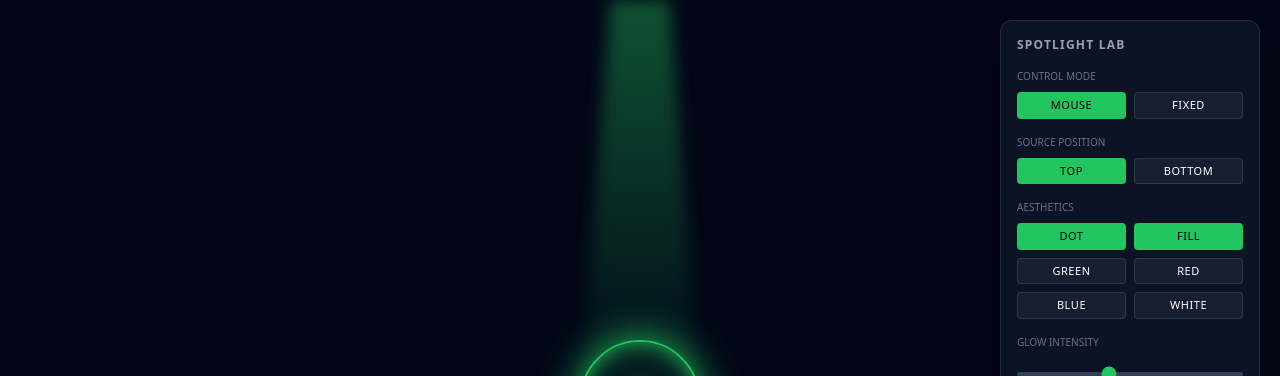
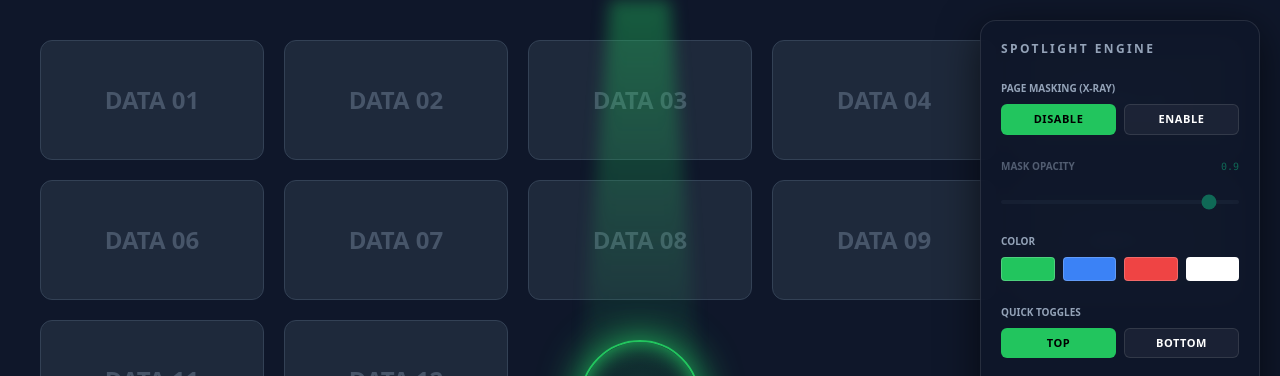
Before and after one commit to hi2rashid/spotlight-js-library, a plain HTML site: page index.html in a window 1280 px wide. Shown: the top 376 px of the page. Drawn offline with nearby package versions, Linux system fonts and the light colour scheme.

Commit message:
Refactor index.html for Spotlight Engine demo
Updated the HTML structure and styles for the Spotlight Engine demo, including changes to the title, body background color, and UI panel design.

```diff
--- a/index.html
+++ b/index.html
@@ -3,190 +3,195 @@
 <head>
     <meta charset="UTF-8">
     <meta name="viewport" content="width=device-width, initial-scale=1.0">
-    <title>Spotlight Lab - Clean Implementation</title>
+    <title>Spotlight Engine - Masking Edition Demo</title>
     <script src="https://cdn.tailwindcss.com"></script>
-    <!--
-        Updated library URL to use jsDelivr.
-        GitHub's raw.githubusercontent.com serves files as 'text/plain',
-        which browsers block from executing for security reasons.
-    -->
-    <script src="https://cdn.jsdelivr.net/gh/hi2rashid/spotlight-js-library@main/spotlight-js-full.js"></script>
+        <script src="https://cdn.jsdelivr.net/gh/hi2rashid/spotlight-js-library@main/spotlight-js-full.js"></script>
+
     <style>
         body {
-            background-color: #020617;
+            background-color: #0f172a;
             margin: 0;
             overflow: hidden;
             height: 100vh;
+            font-family: ui-sans-serif, system-ui, sans-serif;
         }
 
-        /* Container for the spotlight engine */
+        /* The container where the spotlight is initialized */
         #spotlight-stage {
             position: absolute;
             inset: 0;
             z-index: 1;
         }
 
-        .content-bg {
+        /* Sample content for the mask to reveal */
+        .page-content {
+            display: grid;
+            grid-template-columns: repeat(auto-fill, minmax(200px, 1fr));
+            gap: 20px;
+            padding: 40px;
+            pointer-events: none;
+        }
+
+        .sample-card {
+            background: #1e293b;
+            border: 1px solid #334155;
+            border-radius: 12px;
+            height: 120px;
             display: flex;
             align-items: center;
             justify-content: center;
-            height: 100vh;
-            color: #1e293b;
-            font-family: sans-serif;
-            font-size: 2rem;
-            font-weight: bold;
-            user-select: none;
-            text-align: center;
-            padding: 20px;
-            pointer-events: none;
+            color: #475569;
+            font-weight: 800;
+            font-size: 1.5rem;
         }
 
-        /* UI Control Panel */
+        /* Control UI Styling */
         .ui-panel {
             position: fixed;
             top: 20px;
             right: 20px;
-            background: rgba(15, 23, 42, 0.8);
+            background: rgba(15, 23, 42, 0.9);
             backdrop-filter: blur(12px);
             border: 1px solid rgba(255, 255, 255, 0.1);
-            padding: 16px;
-            border-radius: 12px;
-            z-index: 100;
-            width: 260px;
+            padding: 20px;
+            border-radius: 16px;
+            z-index: 1000;
+            width: 280px;
             color: white;
-            box-shadow: 0 10px 25px -5px rgba(0, 0, 0, 0.5);
+            box-shadow: 0 10px 40px rgba(0, 0, 0, 0.6);
         }
 
-        .tiny-btn {
-            padding: 4px 8px;
+        .control-btn {
+            padding: 6px 12px;
             font-size: 11px;
             text-transform: uppercase;
+            font-weight: 600;
             letter-spacing: 0.05em;
-            border-radius: 4px;
+            border-radius: 6px;
             background: rgba(255,255,255,0.05);
             border: 1px solid rgba(255,255,255,0.1);
             transition: all 0.2s;
+            flex: 1;
         }
 
-        .tiny-btn:hover { background: rgba(255,255,255,0.15); }
-
-        .tiny-btn.active {
+        .control-btn.active {
             background: var(--active-theme, #22c55e);
             color: black;
             border-color: transparent;
+        }
+
+        .label-text {
+            display: block;
+            font-size: 10px;
+            color: #94a3b8;
+            text-transform: uppercase;
+            font-weight: 700;
+            margin-bottom: 8px;
         }
     </style>
 </head>
 <body>
 
-    <!-- Main Stage where library will inject elements -->
     <div id="spotlight-stage">
-        <div class="content-bg">SYSTEM READY</div>
+        <div class="page-content">
+            <div class="sample-card">DATA 01</div><div class="sample-card">DATA 02</div><div class="sample-card">DATA 03</div>
+            <div class="sample-card">DATA 04</div><div class="sample-card">DATA 05</div><div class="sample-card">DATA 06</div>
+            <div class="sample-card">DATA 07</div><div class="sample-card">DATA 08</div><div class="sample-card">DATA 09</div>
+            <div class="sample-card">DATA 10</div><div class="sample-card">DATA 11</div><div class="sample-card">DATA 12</div>
+        </div>
     </div>
 
-    <!-- UI Panel (Interactive Example) -->
+    <!-- UI Controls -->
     <div class="ui-panel">
-        <h2 class="text-xs font-bold text-slate-400 mb-4 uppercase tracking-widest">Spotlight Lab</h2>
+        <h2 class="text-xs font-bold text-slate-400 mb-6 uppercase tracking-[0.2em]">Spotlight Engine</h2>
 
-        <div class="space-y-4">
+        <div class="space-y-6">
+            <!-- Mask Mode Toggle -->
             <div>
-                <label class="text-[10px] text-slate-500 block mb-2 uppercase">Control Mode</label>
+                <span class="label-text">Page Masking (X-Ray)</span>
                 <div class="flex gap-2">
-                    <button id="btn-mouse" onclick="setMode('mouse')" class="tiny-btn flex-1 active">Mouse</button>
-                    <button id="btn-fixed" onclick="setMode('fixed')" class="tiny-btn flex-1">Fixed</button>
+                    <button id="mask-off" onclick="toggleMask(false)" class="control-btn active">Disable</button>
+                    <button id="mask-on" onclick="toggleMask(true)" class="control-btn">Enable</button>
                 </div>
             </div>
 
+            <!-- Mask Opacity Slider -->
+            <div id="opacity-control" style="opacity: 0.5; pointer-events: none;">
+                <div class="flex justify-between mb-1">
+                    <span class="label-text">Mask Opacity</span>
+                    <span id="op-label" class="text-[10px] text-emerald-500 font-mono">0.9</span>
+                </div>
+                <input type="range" min="0" max="1" step="0.05" value="0.9"
+                       oninput="updateOpacity(this.value)"
+                       class="w-full accent-emerald-500 h-1 bg-slate-800 rounded-lg appearance-none cursor-pointer">
+            </div>
+
+            <!-- Color Palette -->
             <div>
-                <label class="text-[10px] text-slate-500 block mb-2 uppercase">Source Position</label>
-                <div class="flex gap-2">
-                    <button id="btn-top" onclick="setPos('top')" class="tiny-btn flex-1 active">Top</button>
-                    <button id="btn-bottom" onclick="setPos('bottom')" class="tiny-btn flex-1">Bottom</button>
+                <span class="label-text">Color</span>
+                <div class="grid grid-cols-4 gap-2">
+                    <button onclick="changeColor('#22c55e')" class="w-full h-6 rounded bg-green-500 border border-white/20"></button>
+                    <button onclick="changeColor('#3b82f6')" class="w-full h-6 rounded bg-blue-500 border border-white/20"></button>
+                    <button onclick="changeColor('#ef4444')" class="w-full h-6 rounded bg-red-500 border border-white/20"></button>
+                    <button onclick="changeColor('#ffffff')" class="w-full h-6 rounded bg-white border border-white/20"></button>
                 </div>
             </div>
 
+            <!-- Quick Settings -->
             <div>
-                <label class="text-[10px] text-slate-500 block mb-2 uppercase">Aesthetics</label>
-                <div class="flex gap-2 mb-2">
-                    <button id="btn-dot" onclick="toggleOption('showDot')" class="tiny-btn flex-1 active">Dot</button>
-                    <button id="btn-fill" onclick="toggleOption('showFill')" class="tiny-btn flex-1 active">Fill</button>
+                <span class="label-text">Quick Toggles</span>
+                <div class="flex gap-2">
+                    <button id="dot-toggle" onclick="toggleConfig('showDot')" class="control-btn active">TOP</button>
+                    <button id="pos-toggle" onclick="toggleSource()" class="control-btn">Bottom</button>
                 </div>
-                <div class="grid grid-cols-2 gap-2">
-                    <button onclick="setColor('#22c55e')" class="tiny-btn">Green</button>
-                    <button onclick="setColor('#ef4444')" class="tiny-btn">Red</button>
-                    <button onclick="setColor('#3b82f6')" class="tiny-btn">Blue</button>
-                    <button onclick="setColor('#ffffff')" class="tiny-btn">White</button>
-                </div>
-            </div>
-
-            <div>
-                <label class="text-[10px] text-slate-500 block mb-2 uppercase">Glow Intensity</label>
-                <input type="range" min="0" max="100" value="40" oninput="setGlow(this.value)" class="w-full accent-green-500 h-1 bg-slate-700 rounded-lg appearance-none cursor-pointer">
             </div>
         </div>
 
-        <div id="instruction" class="mt-6 pt-4 border-t border-slate-800 text-[9px] text-slate-500 italic">
-            Move mouse on canvas to guide focus
+        <div class="mt-6 pt-4 border-t border-slate-800">
+            <p id="instruction" class="text-[9px] text-slate-500 italic text-center">
+                Guiding light with Mouse
+            </p>
         </div>
     </div>
 
+    <!-- We include the library code logic here since it's needed to run the demo -->
     <script>
-        /**
-         * INITIALIZATION AND EXAMPLE INTERFACE
-         */
-        const stage = document.getElementById('spotlight-stage');
-        let light;
 
-        window.onload = () => {
-            // Verify if the Spotlight class exists after library load
-            if (typeof Spotlight !== 'undefined') {
-                light = new Spotlight({ container: stage });
-                applyInitialUIState();
-            } else {
-                console.error("Spotlight is not defined. Ensure the library script loaded correctly.");
-                document.getElementById('instruction').textContent = "Library error: Reference not found.";
-            }
-        };
+        // --- Demo Initialization ---
+        const light = new Spotlight({
+            container: document.getElementById('spotlight-stage'),
+            maskMode: false
+        });
 
-        function setMode(mode) {
-            if (!light) return;
-            light.setOptions({ mode });
-            document.getElementById('btn-mouse').classList.toggle('active', mode === 'mouse');
-            document.getElementById('btn-fixed').classList.toggle('active', mode === 'fixed');
-            stage.style.cursor = mode === 'mouse' ? 'none' : 'crosshair';
-            document.getElementById('instruction').textContent = mode === 'mouse' ? 'Move mouse to guide focus' : 'Click to set focus point';
+        function toggleMask(val) {
+            light.setOptions({ maskMode: val });
+            document.getElementById('mask-on').classList.toggle('active', val);
+            document.getElementById('mask-off').classList.toggle('active', !val);
+            document.getElementById('opacity-control').style.opacity = val ? '1' : '0.5';
+            document.getElementById('opacity-control').style.pointerEvents = val ? 'auto' : 'none';
         }
 
-        function setPos(pos) {
-            if (!light) return;
-            light.setOptions({ sourcePosition: pos });
-            document.getElementById('btn-top').classList.toggle('active', pos === 'top');
-            document.getElementById('btn-bottom').classList.toggle('active', pos === 'bottom');
+        function updateOpacity(val) {
+            light.setOptions({ maskOpacity: parseFloat(val) });
+            document.getElementById('op-label').textContent = val;
         }
 
-        function toggleOption(key) {
-            if (!light) return;
-            const next = !light.options[key];
-            light.setOptions({ [key]: next });
-            document.getElementById(key === 'showDot' ? 'btn-dot' : 'btn-fill').classList.toggle('active', next);
+        function changeColor(hex) {
+            light.setOptions({ color: hex });
+            document.documentElement.style.setProperty('--active-theme', hex);
         }
 
-        function setColor(color) {
-            if (!light) return;
-            light.setOptions({ color });
-            document.documentElement.style.setProperty('--active-theme', color);
+        function toggleConfig(key) {
+            const newVal = !light.options[key];
+            light.setOptions({ [key]: newVal });
+            document.getElementById('dot-toggle').classList.toggle('active', newVal);
         }
 
-        function setGlow(val) {
-            if (!light) return;
-            light.setOptions({ glowSize: val + 'px' });
-        }
-
-        function applyInitialUIState() {
-            stage.style.cursor = 'none';
-            document.documentElement.style.setProperty('--active-theme', '#22c55e');
+        function toggleSource() {
+            const next = light.options.sourcePosition === 'top' ? 'bottom' : 'top';
+            light.setOptions({ sourcePosition: next });
+            document.getElementById('pos-toggle').classList.toggle('active', next === 'bottom');
         }
     </script>
 </body>
-
 </html>
```
